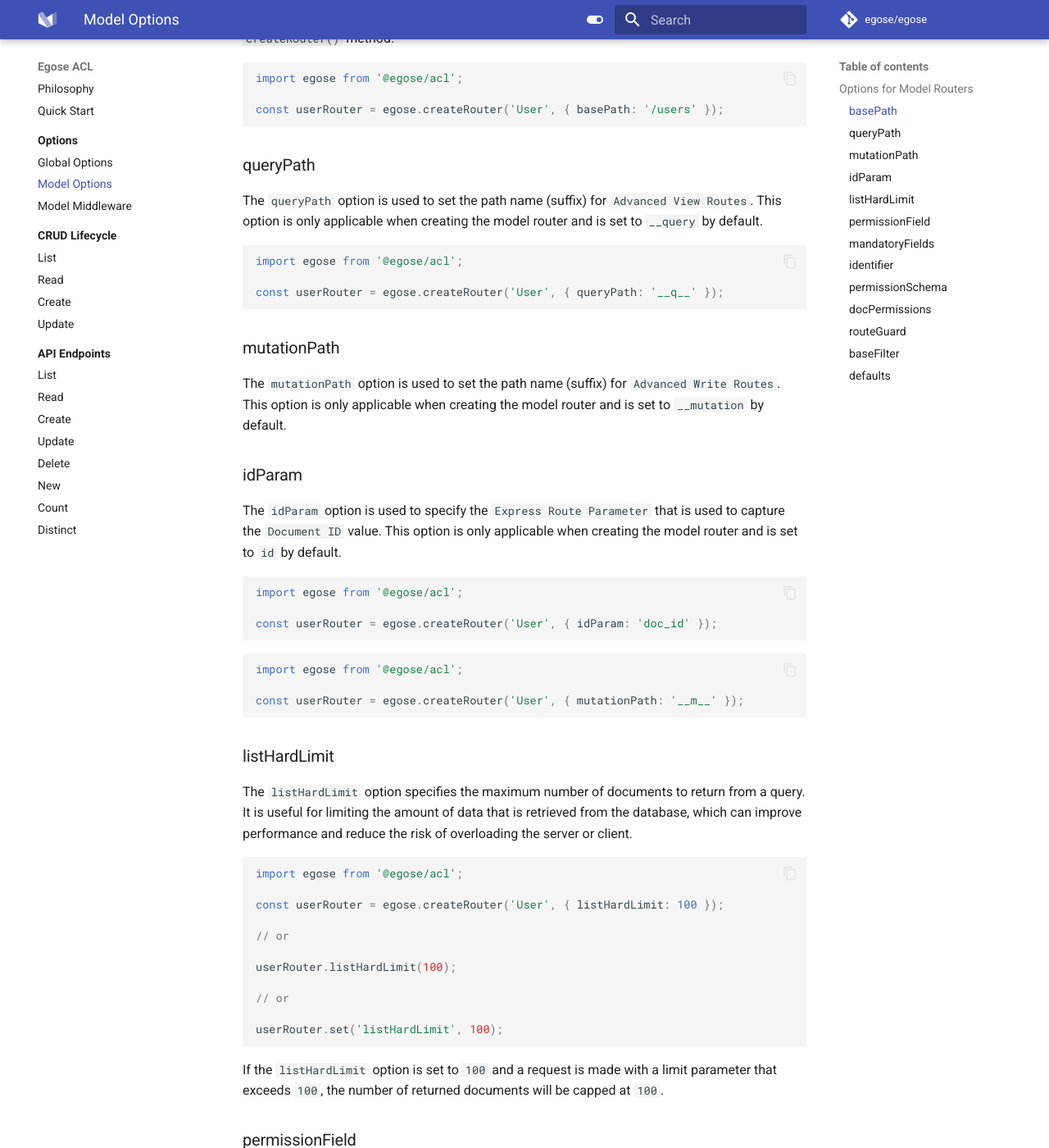
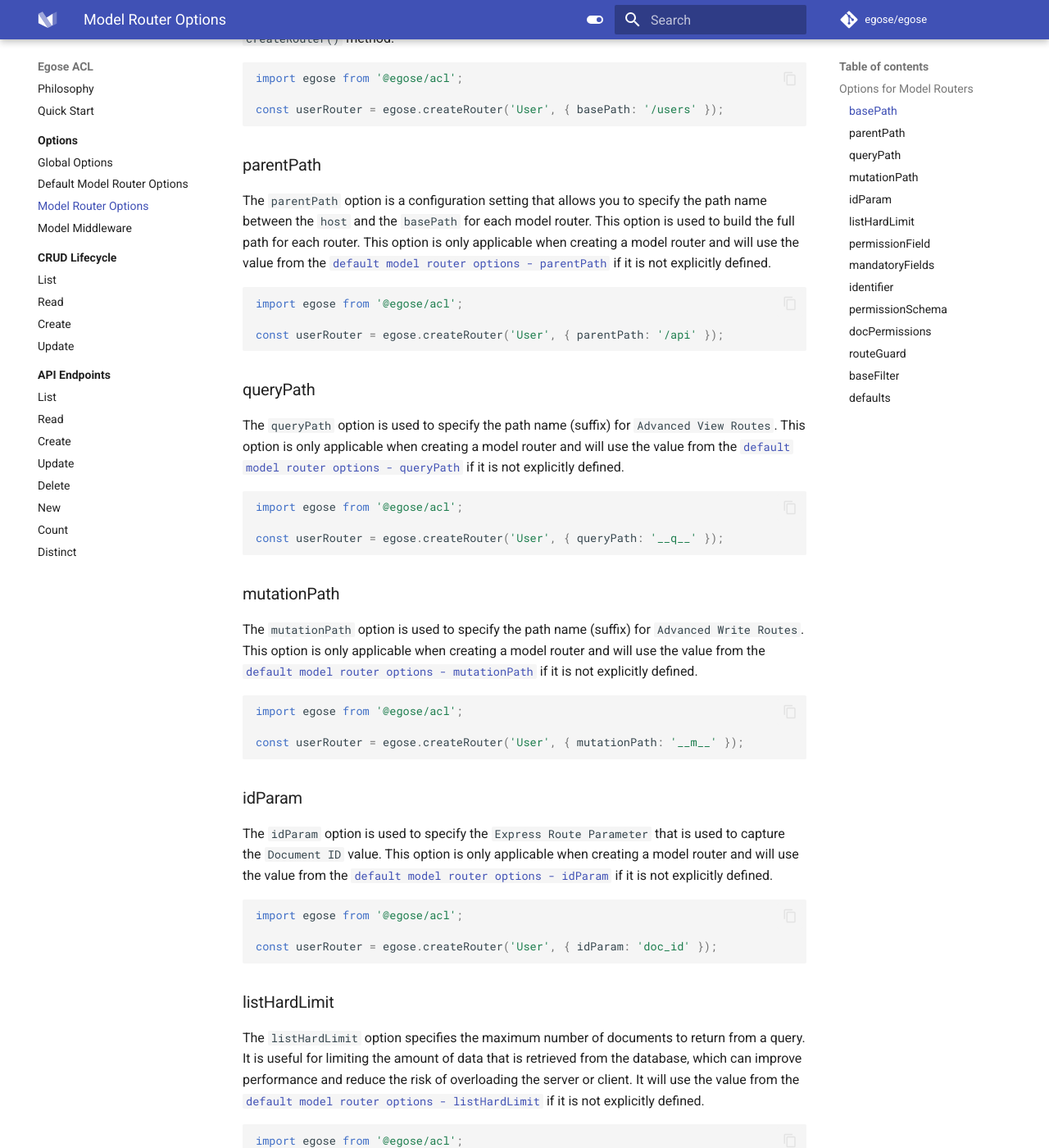
Before and after one commit to egose/egose, an MkDocs documentation site: the page built from mkdocs/egose-acl/options/model-options.md, in a window 1280 px wide and 1400 px high, scrolled down 441 px. Shown: the whole window at 82% size. Built offline with MkDocs 1.6.1 and Material for MkDocs 9.7.7, drawn with Linux system fonts in a browser that asks for light colours; comment, search, counter and statistics services are not loaded; some of the changed text lies outside the part shown.

Commit message:
feat(acl): add model option parentPath

````diff
--- a/mkdocs.yml
+++ b/mkdocs.yml
@@ -67,7 +67,8 @@ nav:
   - Options:
     - egose-acl/options/index.md
     - Global Options: egose-acl/options/global-options.md
-    - Model Options: egose-acl/options/model-options.md
+    - Default Model Router Options: egose-acl/options/default-model-options.md
+    - Model Router Options: egose-acl/options/model-options.md
     - Model Middleware: egose-acl/options/model-middleware.md
   - CRUD Lifecycle:
     - egose-acl/crud-lifecycle/index.md
--- a/mkdocs/egose-acl/options/model-options.md
+++ b/mkdocs/egose-acl/options/model-options.md
@@ -1,6 +1,6 @@
 ## Options for Model Routers
 
-Options for model routers can be passed to the instance constructor or to individual setter methods.
+Model router options refer to the specific options that are applied to an individual model router. These options can be provided either to the instance constructor or to individual setter methods.
 
 ### basePath
 
@@ -14,9 +14,19 @@ import egose from '@egose/acl';
 const userRouter = egose.createRouter('User', { basePath: '/users' });
 ```
 
+### parentPath
+
+The `parentPath` option is a configuration setting that allows you to specify the path name between the `host` and the `basePath` for each model router. This option is used to build the full path for each router. This option is only applicable when creating a model router and will use the value from the [`default model router options - parentPath`](../default-model-options/#parentpath) if it is not explicitly defined.
+
+```ts
+import egose from '@egose/acl';
+
+const userRouter = egose.createRouter('User', { parentPath: '/api' });
+```
+
 ### queryPath
 
-The `queryPath` option is used to set the path name (suffix) for `Advanced View Routes`. This option is only applicable when creating the model router and is set to `__query` by default.
+The `queryPath` option is used to specify the path name (suffix) for `Advanced View Routes`. This option is only applicable when creating a model router and will use the value from the [`default model router options - queryPath`](../default-model-options/#querypath) if it is not explicitly defined.
 
 ```ts
 import egose from '@egose/acl';
@@ -26,11 +36,17 @@ const userRouter = egose.createRouter('User', { queryPath: '__q__' });
 
 ### mutationPath
 
-The `mutationPath` option is used to set the path name (suffix) for `Advanced Write Routes`. This option is only applicable when creating the model router and is set to `__mutation` by default.
+The `mutationPath` option is used to specify the path name (suffix) for `Advanced Write Routes`. This option is only applicable when creating a model router and will use the value from the [`default model router options - mutationPath`](../default-model-options/#mutationpath) if it is not explicitly defined.
+
+```ts
+import egose from '@egose/acl';
+
+const userRouter = egose.createRouter('User', { mutationPath: '__m__' });
+```
 
 ### idParam
 
-The `idParam` option is used to specify the `Express Route Parameter` that is used to capture the `Document ID` value. This option is only applicable when creating the model router and is set to `id` by default.
+The `idParam` option is used to specify the `Express Route Parameter` that is used to capture the `Document ID` value. This option is only applicable when creating a model router and will use the value from the [`default model router options - idParam`](../default-model-options/#idparam) if it is not explicitly defined.
 
 ```ts
 import egose from '@egose/acl';
@@ -38,15 +54,9 @@ import egose from '@egose/acl';
 const userRouter = egose.createRouter('User', { idParam: 'doc_id' });
 ```
 
-```ts
-import egose from '@egose/acl';
-
-const userRouter = egose.createRouter('User', { mutationPath: '__m__' });
-```
-
 ### listHardLimit
 
-The `listHardLimit` option specifies the maximum number of documents to return from a query. It is useful for limiting the amount of data that is retrieved from the database, which can improve performance and reduce the risk of overloading the server or client.
+The `listHardLimit` option specifies the maximum number of documents to return from a query. It is useful for limiting the amount of data that is retrieved from the database, which can improve performance and reduce the risk of overloading the server or client. It will use the value from the [`default model router options - listHardLimit`](../default-model-options/#listhardlimit) if it is not explicitly defined.
 
 ```ts
 import egose from '@egose/acl';
@@ -66,7 +76,7 @@ If the `listHardLimit` option is set to `100` and a request is made with a limit
 
 ### permissionField
 
-The `permissionField` option specifies the name of the object field that is used to set the model permissions in the Mongoose document or document object. By default, it is set to `_permissions`.
+The `permissionField` option specifies the name of the object field that is used to set the model permissions in the Mongoose document or document object. It will use the value from the [`default model router options - permissionField`](../default-model-options/#permissionfield) if it is not explicitly defined.
 
 ```ts
 import egose from '@egose/acl';
@@ -106,7 +116,9 @@ userRouter.set('mandatoryFields', mandatoryFields);
 
 ### identifier
 
-The option `identifier` defines how `id param` is used to find the target document, defaults to `_id` field; there is more than one way to define the relation:
+The option `identifier` defines how `id param` is used to find the target document and will use the value from the [`default model router options - identifier`](../default-model-options/#identifier) if it is not explicitly defined.
+
+There is more than one way to define the relation:
 
 - `string`: Mongoose document field key
 - `function`: Function returns a Mongoose query to find the target document.
@@ -230,6 +242,8 @@ userRouter.set('docPermissions.update', update);
 The `routeGuard` option enables you to control access to the backend API endpoints based on the requester's global permissions. With this option, you can specify which routes are allowed and which ones are excluded, using the familiar CRUDL model (Create, Read, Update, Delete, and List).
 
 By using `routeGuard`, you can ensure that only authorized users can access and modify your data, helping to protect the confidentiality and integrity of your information.
+
+It will use the value from the [`default model router options - routeGuard`](../default-model-options/#routeguard) if it is not explicitly defined.
 
 ```ts
 import egose from '@egose/acl';
````
Also changed, not shown: mkdocs/egose-acl/options/default-model-options.md (added, +160 -0 lines), mkdocs/egose-acl/options/global-options.md (+1 -31 lines), 7 other files.
